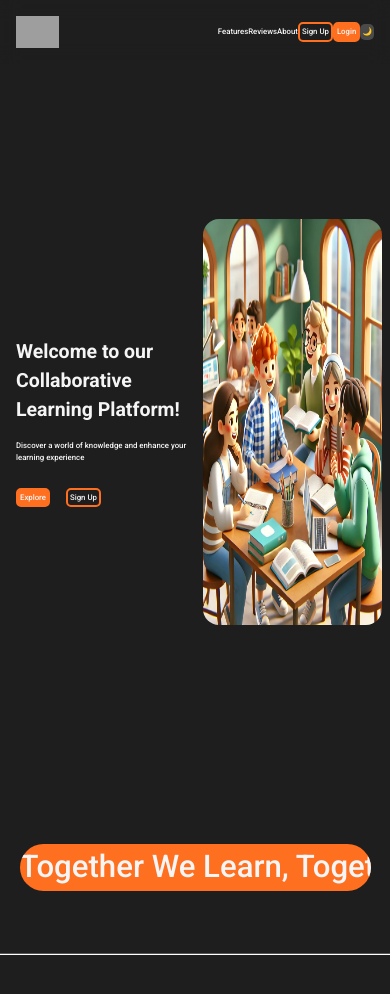
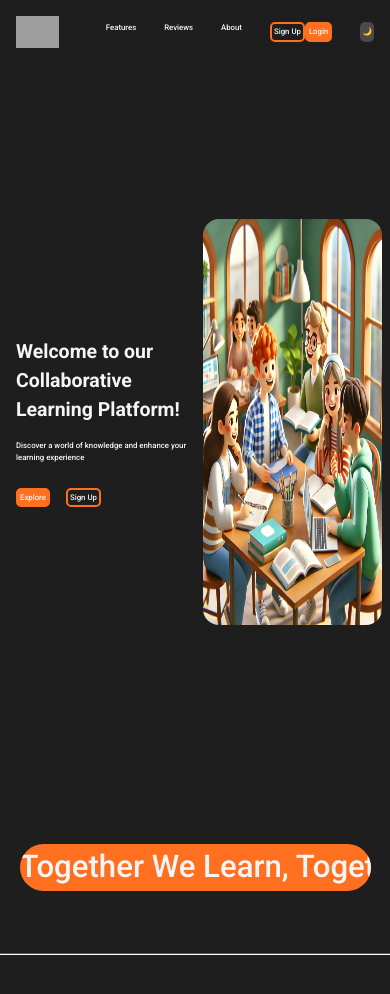
Before and after one commit to Roshan2022Anand/collab-iq, a Next.js app: page / in a window 390 px wide. Shown: the top 994 px of the page. Built offline with nearby package versions, Linux system fonts and the light colour scheme; grey boxes are pictures that could not be loaded.

Commit message:
removed the mobile responsive nav bar

```diff
--- a/Components/Nav.js
+++ b/Components/Nav.js
@@ -14,7 +14,7 @@ const Nav = () => {
             <div className="flex items-center ">
                 <img src="\login-pg-imgs\logo.png" alt="Logo" className="nav-animation-1 h-8 w-auto " />
             </div>
-                <div className="nav-animation-2 flex items-center space-x-7">
+                <div className="nav-animation-2 nav-opt">
                     {['Features', 'Reviews', 'About'].map(ele => { return <a key={ele} href={`#${ele}`}>{ele}</a> })} {/* Added key prop */}
                     <SignUpBtn />
                     <button onClick={toggleDarkMode} className="px-3 py-1 rounded-full hover:border-0 hover:brightness-150" style={{
--- a/app/globals.css
+++ b/app/globals.css
@@ -60,8 +60,6 @@ img,picture,svg,video{
   border: 3px solid var(--bg-color);
 }
 
-
-
 .nav {
   width: 100%;
   display: flex;
@@ -74,6 +72,12 @@ img,picture,svg,video{
   backdrop-filter: blur(10px);
   font-size: 2vw;
   z-index: 100;
+}
+
+.nav-opt{
+  display: flex;
+  justify-content: center;
+  gap: 1.75rem;
 }
 
 button {
```
